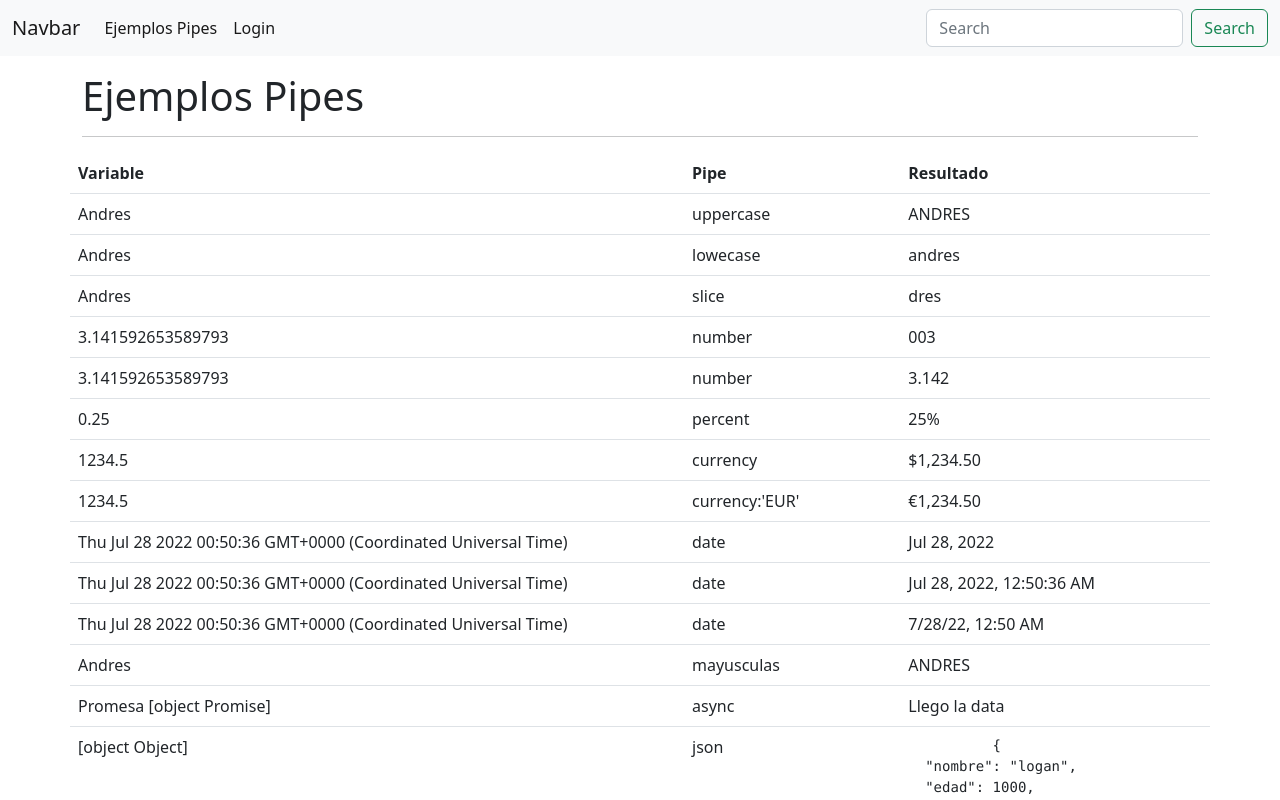
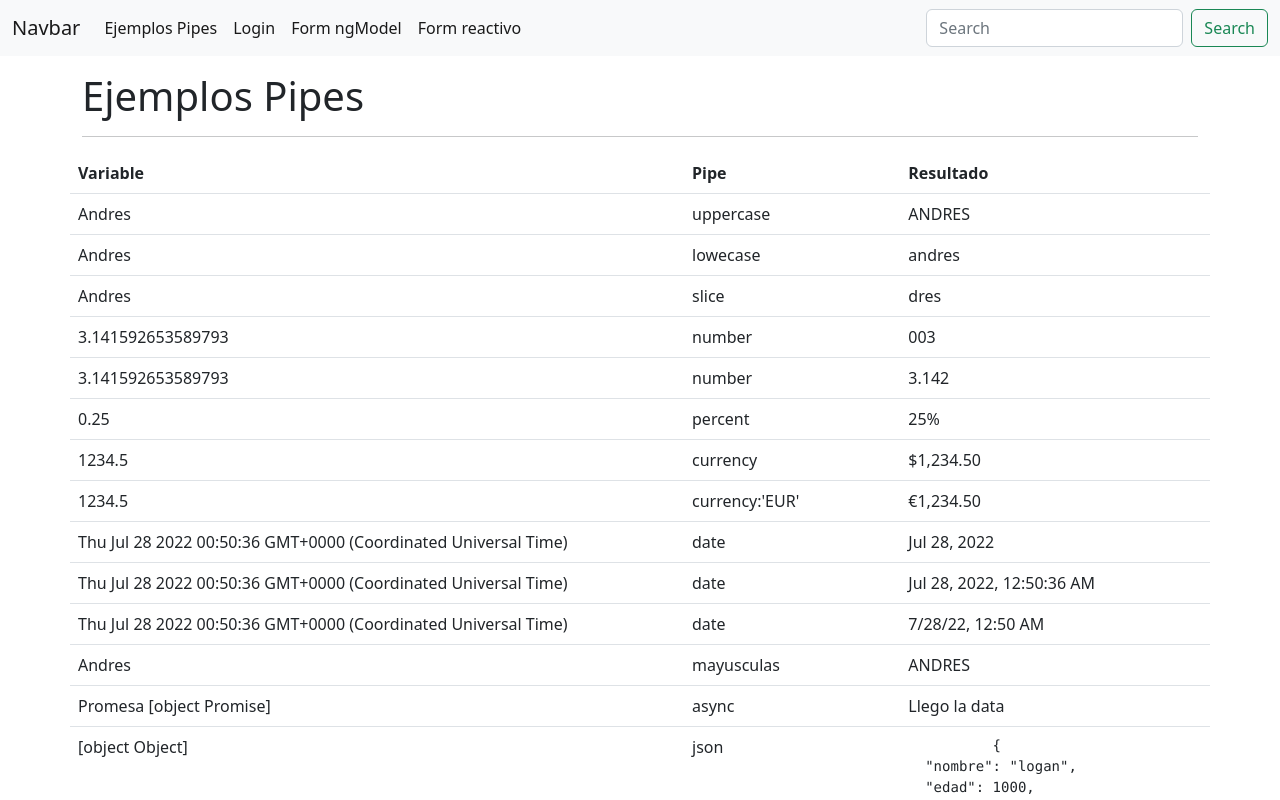
Before and after one commit to andresherrera17/proyecto-heroes-d3, an Angular app: page /pipes in a window 1280 px wide. Shown: the top 800 px of the page. Built offline with nearby package versions, Linux system fonts and the light colour scheme.

Commit message:
crear rutas navbar

```diff
--- a/src/app/shared/navbar/navbar.component.html
+++ b/src/app/shared/navbar/navbar.component.html
@@ -12,6 +12,12 @@
         <li class="nav-item">
           <a class="nav-link active" aria-current="page" [routerLink]="['login']">Login</a>
         </li>
+        <li class="nav-item">
+          <a class="nav-link active" aria-current="page" [routerLink]="['form/ngmodel']">Form ngModel</a>
+        </li>
+        <li class="nav-item">
+          <a class="nav-link active" aria-current="page" [routerLink]="['form/reactivo']">Form reactivo</a>
+        </li>
       </ul>
       <form class="d-flex" role="search">
         <input class="form-control me-2" type="search" placeholder="Search" aria-label="Search">
```
